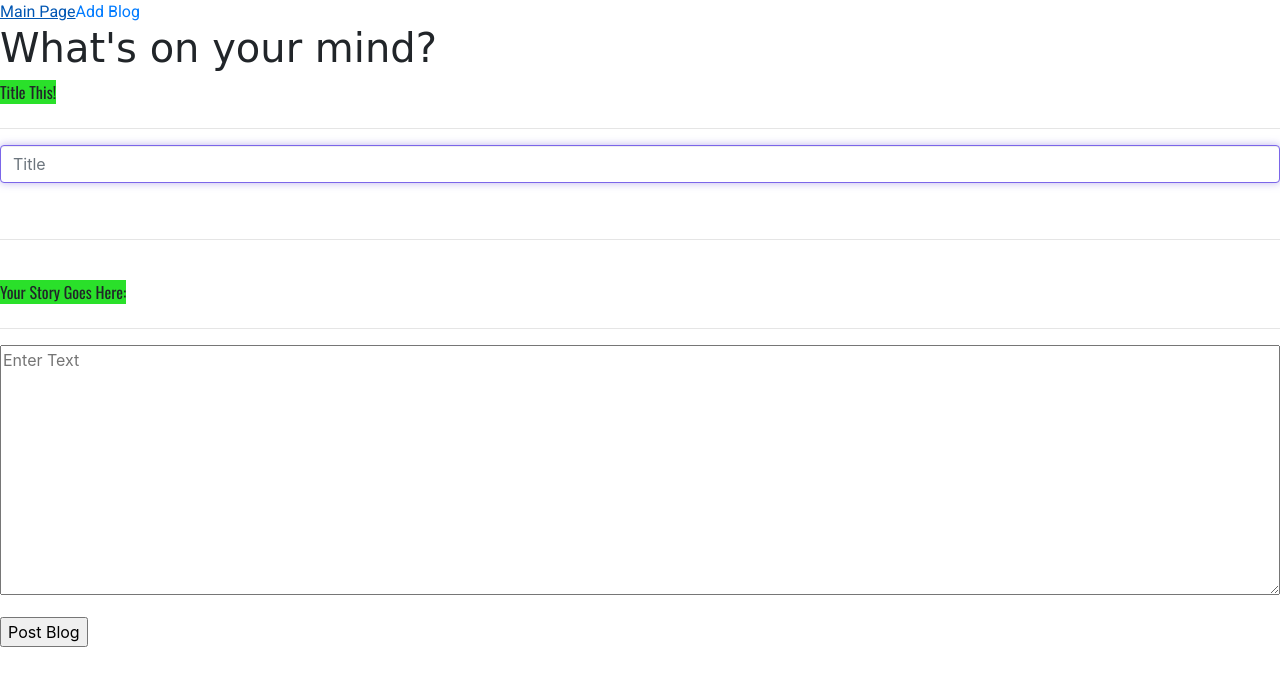
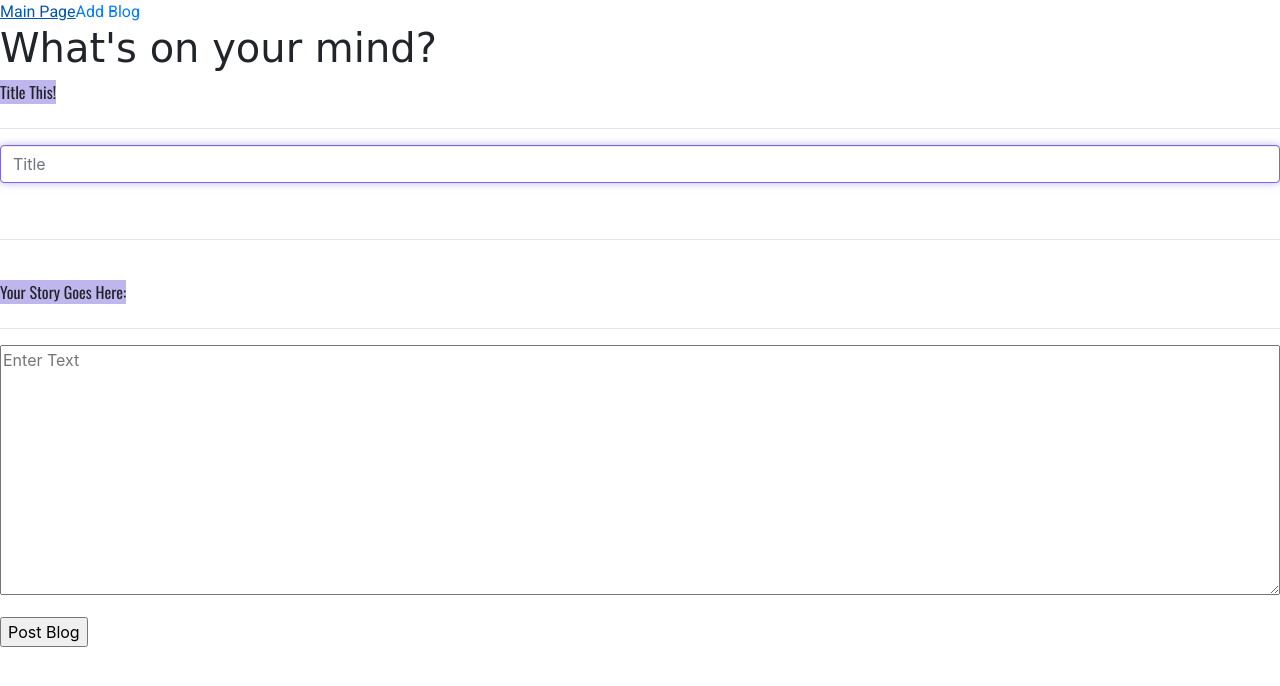
Before and after one commit to codeofarmour/build-a-blog, a Flask app: page /newpost in a window 1280 px wide. Shown: the top 686 px of the page. Run offline with Flask 2, Linux system fonts and the light colour scheme; some libraries are stand-ins or nearby versions; some web fonts are replaced.

Commit message:
Changed bg-color

```diff
--- a/static/css/index.css
+++ b/static/css/index.css
@@ -31,5 +31,5 @@
 
 #fancy, #middle {
     font-family: 'Oswald', sans-serif;
-    background-color: #2ae02a;
+    background-color: rgba(170,158,232,0.75);
 }
```
